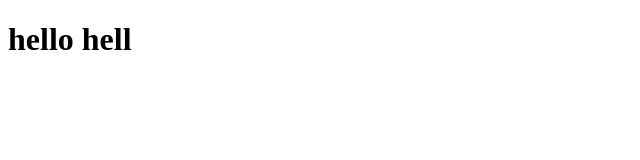
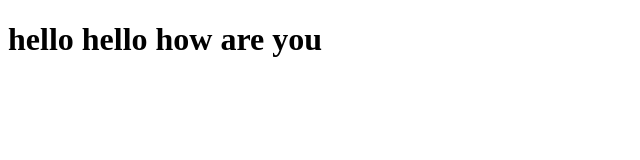
Before and after one commit to Basweshwar007/ASDM_36463_36405, a plain HTML site: page index.html in a window 1280 px wide. Shown: the whole page, without its empty margins (0-640 px from the left). Drawn offline with Linux system fonts and the light colour scheme.

Commit message:
index.html

```diff
--- a/index.html
+++ b/index.html
@@ -7,6 +7,7 @@
     <title>Document</title>
 </head>
 <body>
-    <h1>hello hell</h1>
+    <h1>hello hello how are you</h1>
+    <a href="demo.html"></a>
 </body>
 </html>
```
